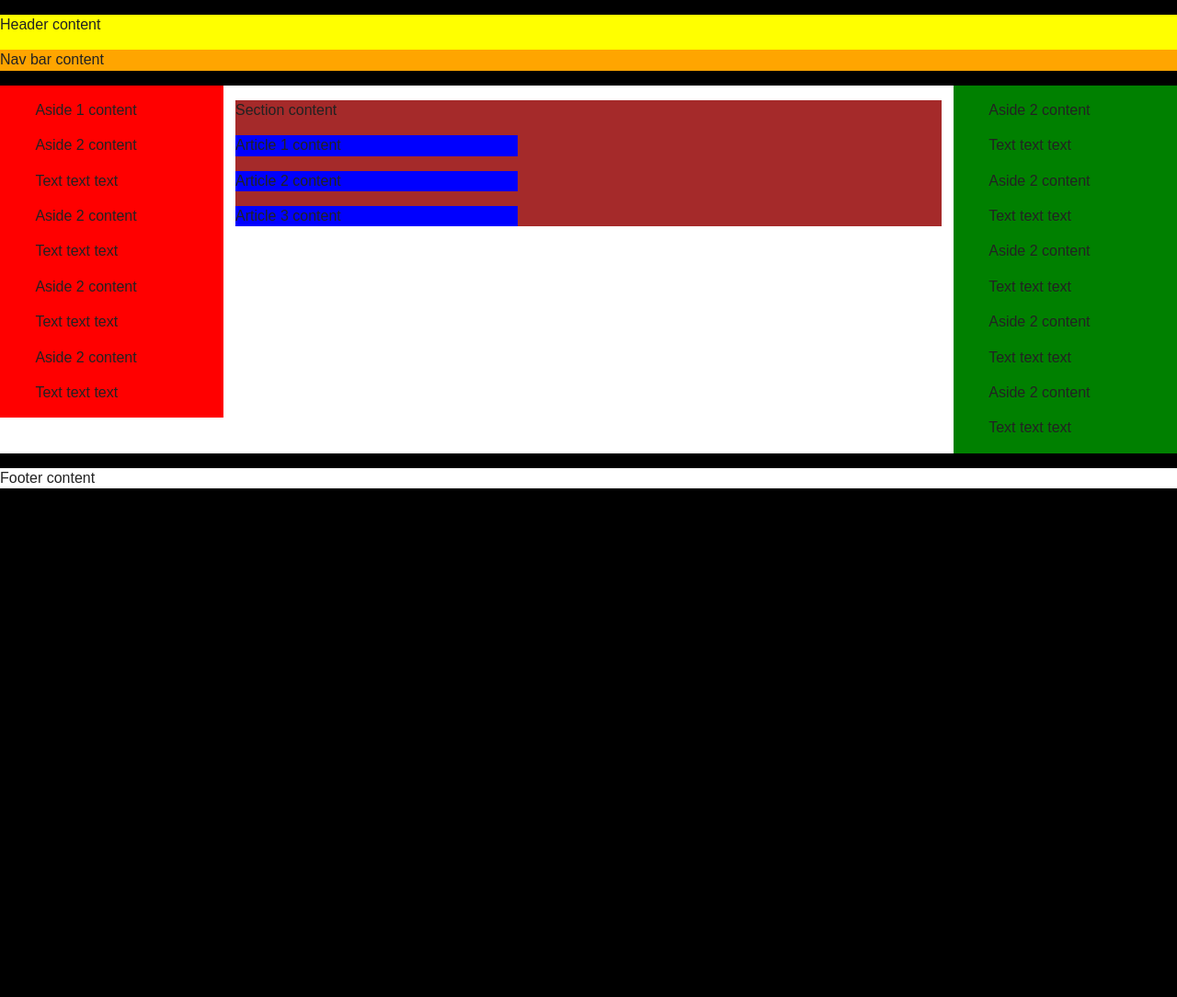
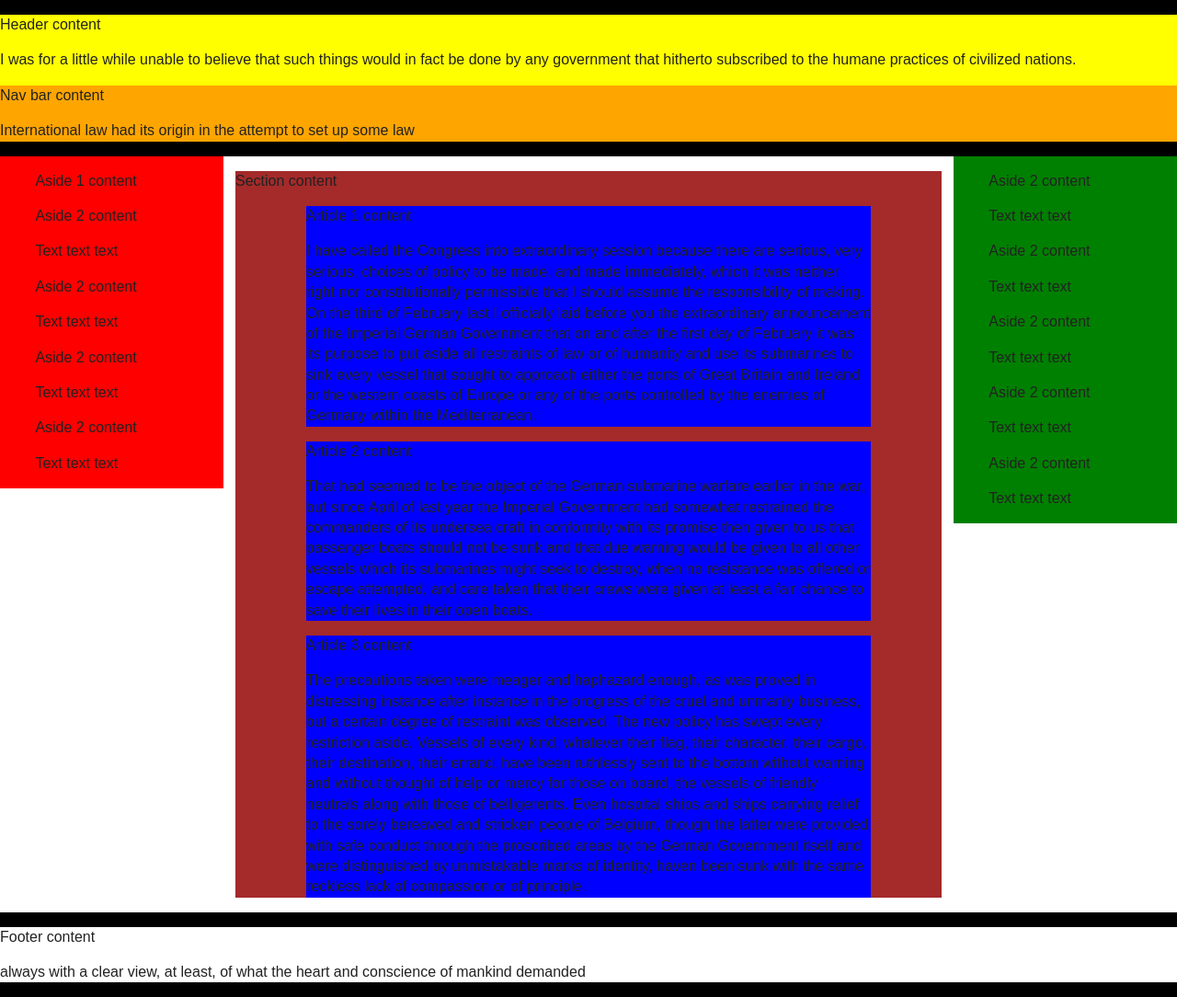
Before and after one commit to crazcalm/full-stack-project, a Flask app: page /home in a window 1280 px wide. Shown: the whole page at 92% size. Before the commit the page ends 531 px from the top, so only its background shows below. Run offline with Flask 2, Linux system fonts and the light colour scheme; some libraries are stand-ins or nearby versions.

Commit message:
Added some css and a whole lot of dummy content

```diff
--- a/app/static/css/main.css
+++ b/app/static/css/main.css
@@ -147,7 +147,8 @@ section {
 article {
     background-color: blue;
     height: 10%;
-    width: 40%;
+    width: 80%;
+    margin-left: 10%;
 }
 
 footer {
--- a/app/templates/index.html
+++ b/app/templates/index.html
@@ -22,9 +22,11 @@
         <!-- Add your site or application content here -->
         <header>
             <p>Header content</p>
+            <p>I was for a little while unable to believe that such things would in fact be done by any government that hitherto subscribed to the humane practices of civilized nations.</p>
 
             <nav>
                 <p>Nav bar content</p>
+                <p>International law had its origin in the attempt to set up some law </p>
             </nav>
 
         </header>
@@ -61,17 +63,23 @@
 
                 <article>
                     <p>Article 1 content</p>
+                    <p>I have called the Congress into extraordinary session because there are serious, very serious, choices of policy to be made, and made immediately, which it was neither right nor constitutionally permissible that I should assume the responsibility of making.
+
+On the third of February last I officially laid before you the extraordinary announcement of the Imperial German Government that on and after the first day of February it was its purpose to put aside all restraints of law or of humanity and use its submarines to sink every vessel that sought to approach either the ports of Great Britain and Ireland or the western coasts of Europe or any of the ports controlled by the enemies of Germany within the Mediterranean.</p>
                 </article>
                 <article>
                     <p>Article 2 content</p>
+                    <p>That had seemed to be the object of the German submarine warfare earlier in the war, but since April of last year the Imperial Government had somewhat restrained the commanders of its undersea craft in conformity with its promise then given to us that passenger boats should not be sunk and that due warning would be given to all other vessels which its submarines might seek to destroy, when no resistance was offered or escape attempted, and care taken that their crews were given at least a fair chance to save their lives in their open boats.</p>
                 </article>
                 <article>
                     <p>Article 3 content</p>
+                    <p>The precautions taken were meager and haphazard enough, as was proved in distressing instance after instance in the progress of the cruel and unmanly business, but a certain degree of restraint was observed. The new policy has swept every restriction aside. Vessels of every kind, whatever their flag, their character, their cargo, their destination, their errand, have been ruthlessly sent to the bottom without warning and without thought of help or mercy for those on board, the vessels of friendly neutrals along with those of belligerents. Even hospital ships and ships carrying relief to the sorely bereaved and stricken people of Belgium, though the latter were provided with safe conduct through the proscribed areas by the German Government itself and were distinguished by unmistakable marks of identity, haven been sunk with the same reckless lack of compassion or of principle.</p>
                 </article>
             </section>
         </div>
         <footer>
             <p>Footer content</p>
+            <p>always with a clear view, at least, of what the heart and conscience of mankind demanded</p>
         </footer>
 
         <script src="https://ajax.googleapis.com/ajax/libs/jquery/1.11.3/jquery.min.js"></script>
```
